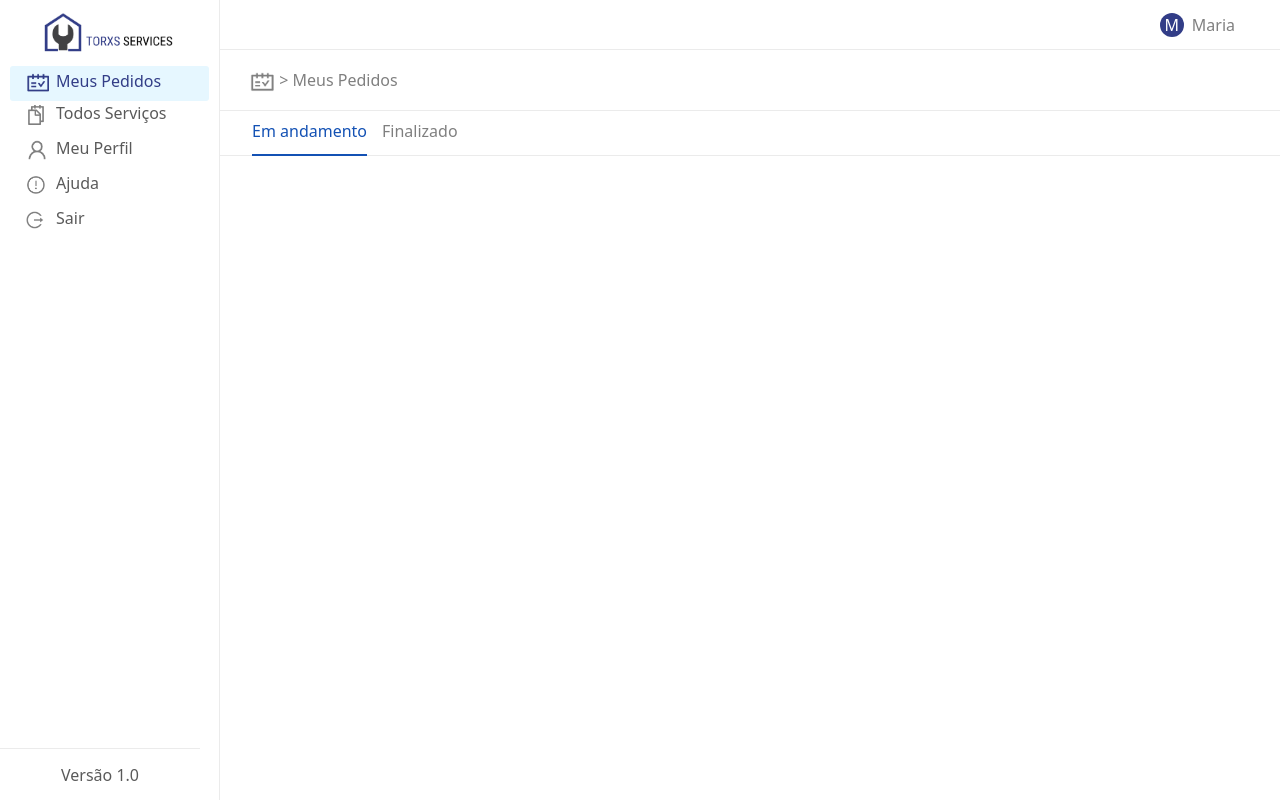
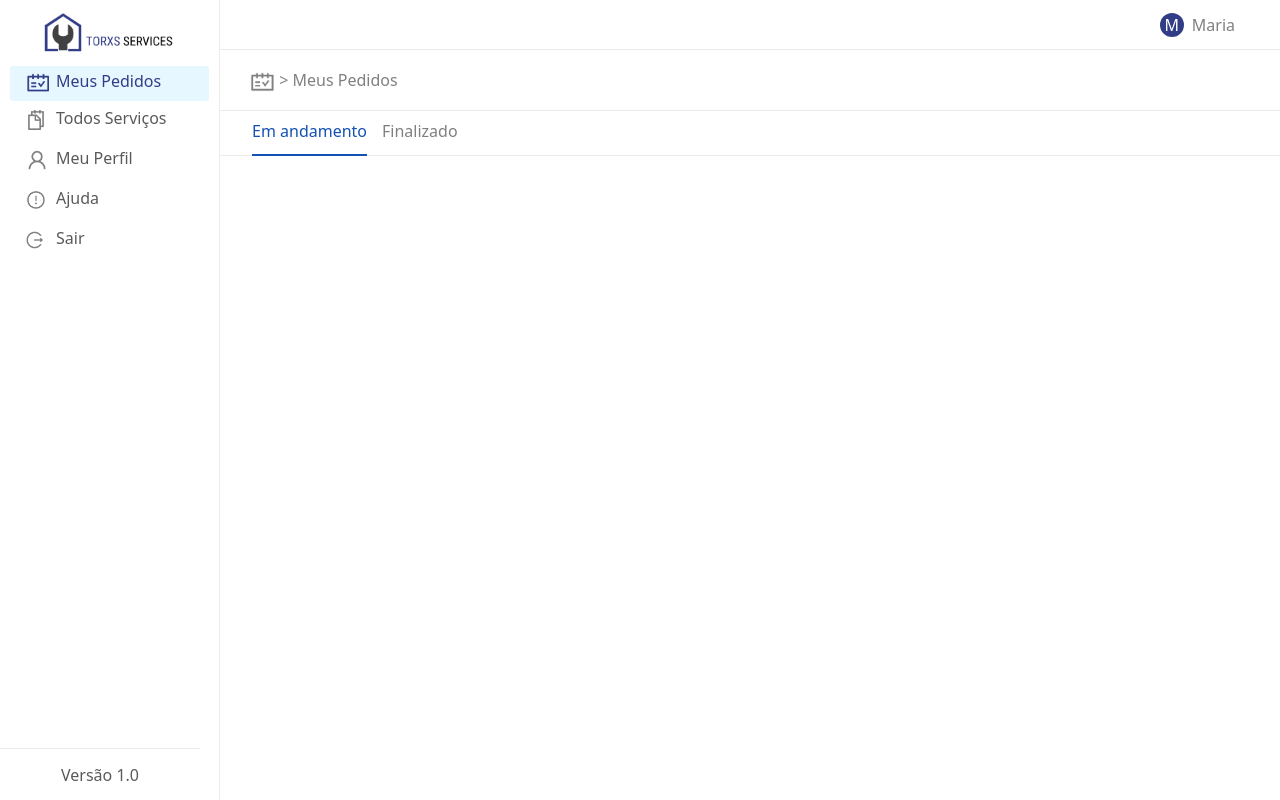
Before and after one commit to SnowGray24/DomesticGeneralServices, a React (Create React App) app: page /MeusPedidos in a window 1280 px wide. Built offline with nearby package versions, Linux system fonts and the light colour scheme.

Commit message:
Colocado cursor pointer e espaçamento maior entre as opções do menu vertical

```diff
--- a/src/css/MenuVertical.css
+++ b/src/css/MenuVertical.css
@@ -17,6 +17,13 @@
      padding: 10px;
      height: 80%;
 }
+.Nav-Menu ul{
+margin-bottom: 5px;
+}
+.Nav-Menu ul li{
+    cursor: pointer;
+
+}
 
 .versao {
     border-top: 1px solid #EBEBEB;
```
